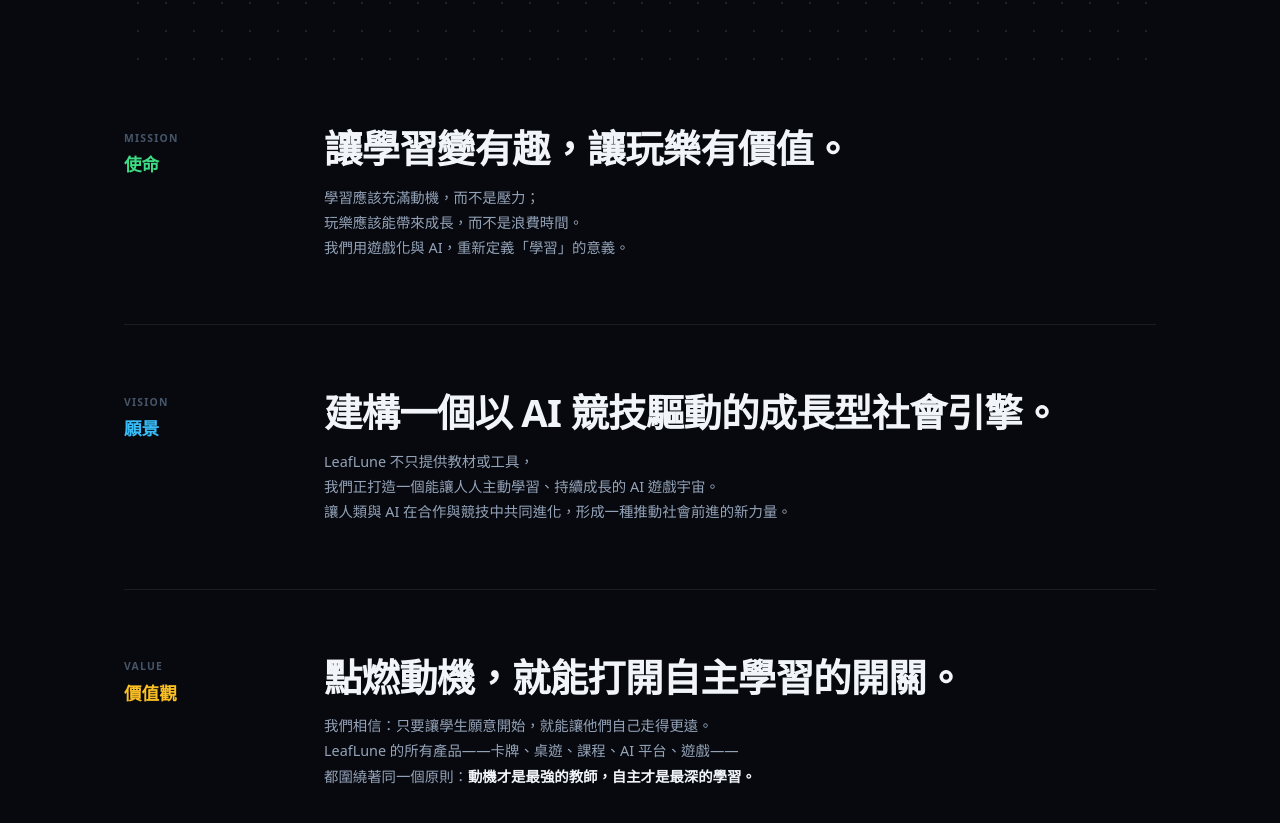
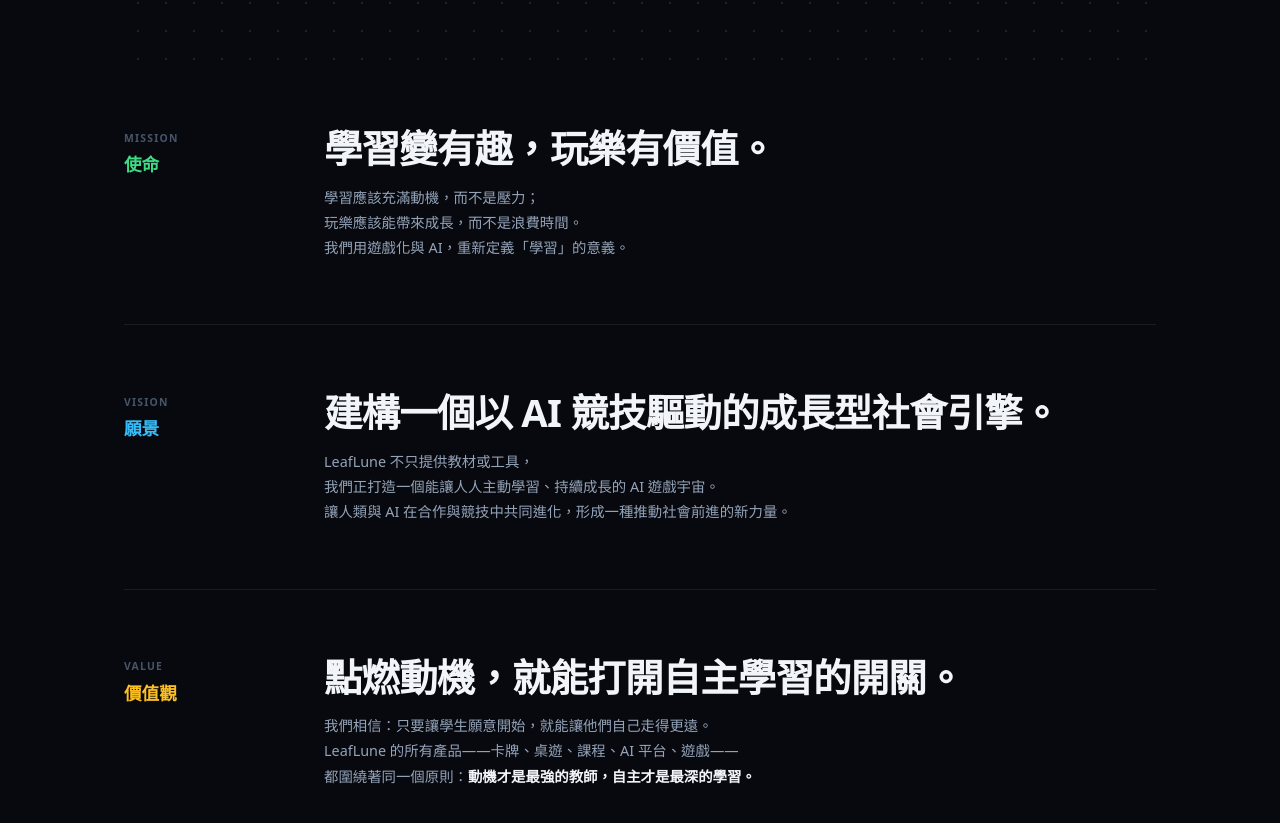
Before and after one commit to colombo0718/LeafLune, a plain HTML site: page index.html in a window 1280 px wide. Shown: the part 800-1623 px from the top of the page. Drawn offline with Linux system fonts and the light colour scheme.

Commit message:
修正標題與品牌核心引言：移除「讓」字，統一與 hero 主標語一致

```diff
--- a/index.html
+++ b/index.html
@@ -2,7 +2,7 @@
 <html lang="zh-Hant">
 <head>
   <meta charset="UTF-8" />
-  <title>LeafLune 宇宙 | 讓學習變有趣，讓玩樂有價值。</title>
+  <title>LeafLune 宇宙 | 學習變有趣，玩樂有價值。</title>
   <meta name="viewport" content="width=device-width, initial-scale=1" />
   <meta name="description" content="LeafLune 宇宙由宣學習、LeafLune、Strategy Space 三大品牌構成。用遊戲化與 AI 重新定義學習的意義。" />
   <style>
@@ -750,7 +750,7 @@
           <div class="core-label-zh" style="color:var(--green);">使命</div>
         </div>
         <div>
-          <div class="core-quote">讓學習變有趣，讓玩樂有價值。</div>
+          <div class="core-quote">學習變有趣，玩樂有價值。</div>
           <p class="core-desc">
             學習應該充滿動機，而不是壓力；<br>
             玩樂應該能帶來成長，而不是浪費時間。<br>
```
